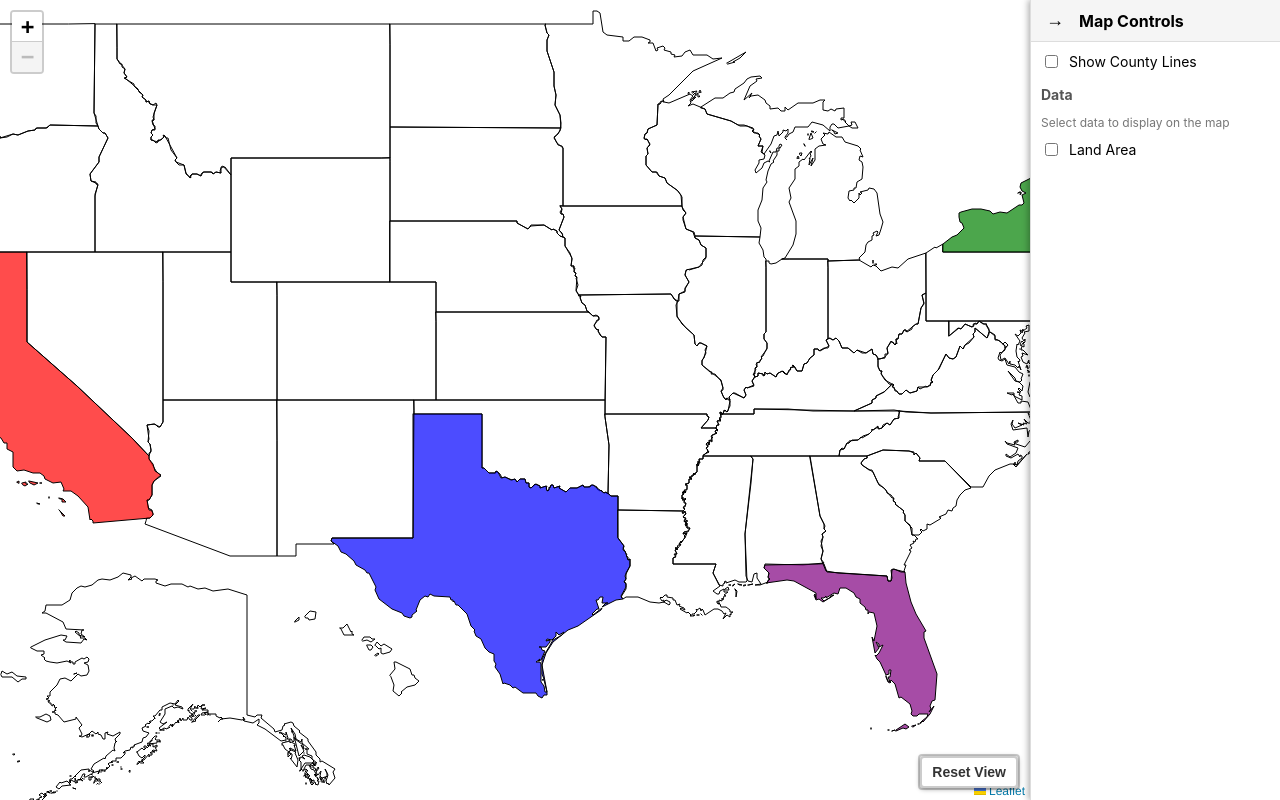
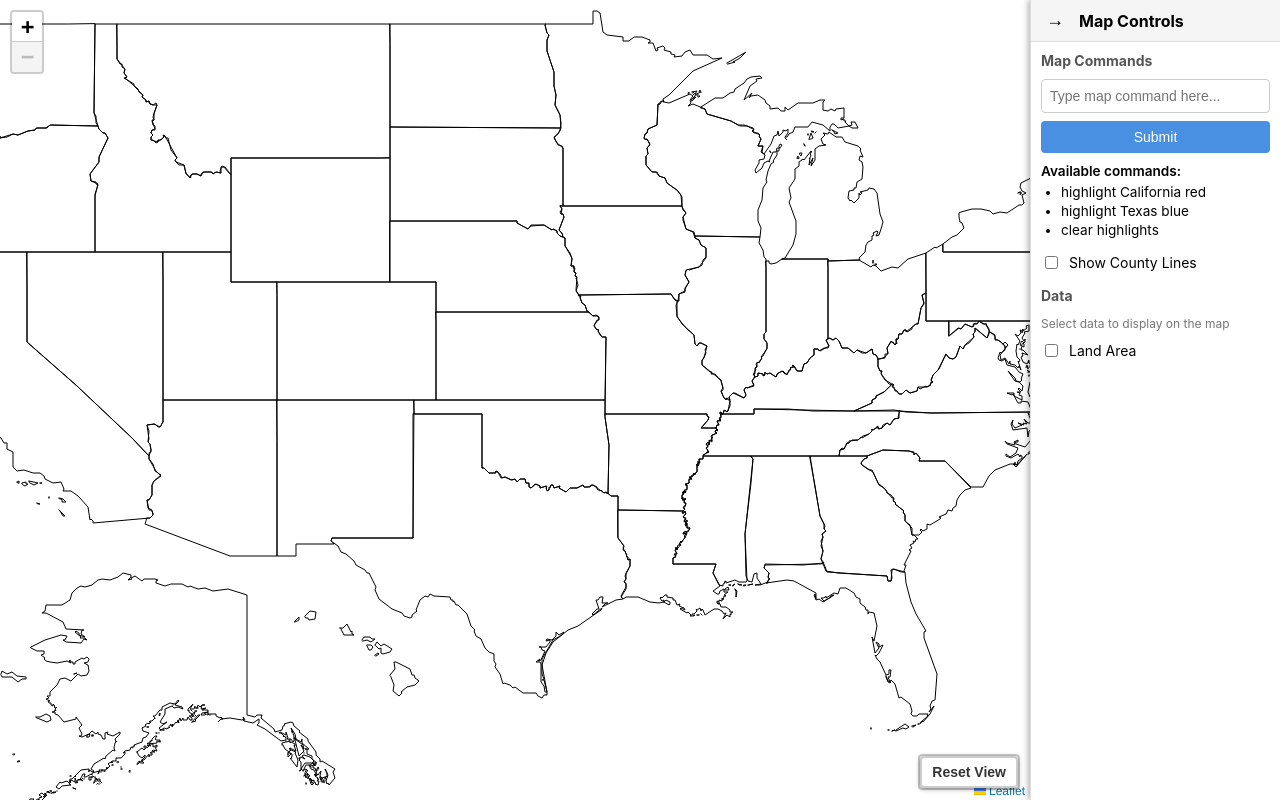
Before and after one commit to beardedjohnwick/AIDataViz, a React (Create React App) app in the folder MapData/frontend/: page / in a window 1280 px wide. Built offline with nearby package versions, Linux system fonts and the light colour scheme; no server answers.

Commit message:
v1.6.4 - NLP Dynamic Styling (Intermediary Step for LLM Integration)

```diff
--- a/MapData/frontend/src/App.js
+++ b/MapData/frontend/src/App.js
@@ -1,4 +1,4 @@
-import React, { useEffect, useState } from 'react';
+import React, { useEffect, useState, useRef } from 'react';
 import MapComponent from './components/MapComponent';
 import ControlPanel from './components/ControlPanel';
 import testApiConnection from './test-api';
@@ -7,6 +7,9 @@ import { HAWAII_CONFIG, ALASKA_CONFIG } from './data/geoUtils';
 function App() {
   const [showCounties, setShowCounties] = useState(false);
   const [showAreaInTooltip, setShowAreaInTooltip] = useState(false);
+
+  // Create a ref to access the MapComponent
+  const mapComponentRef = useRef(null);
 
   // Hawaii transformation settings
   const [hawaiiScale, setHawaiiScale] = useState(HAWAII_CONFIG.defaults.scale);
@@ -32,6 +35,13 @@ function App() {
 
   const handlePanelCollapseChange = (isCollapsed) => {
     setIsPanelCollapsed(isCollapsed);
+  };
+
+  // Handler for map commands
+  const handleMapCommand = (command) => {
+    if (mapComponentRef.current && mapComponentRef.current.handleMapCommand) {
+      mapComponentRef.current.handleMapCommand(command);
+    }
   };
 
   // Handler for Hawaii scale change
@@ -144,7 +154,10 @@ function App() {
   return (
     <div className="App" style={{ height: '100vh', width: '100%', overflow: 'hidden', display: 'flex' }}>
       <div className={`map-container ${isPanelCollapsed ? 'panel-collapsed' : ''}`}>
-        <MapComponent showCounties={showCounties} />
+        <MapComponent
+          ref={mapComponentRef}
+          showCounties={showCounties}
+        />
       </div>
 
       <ControlPanel
@@ -153,6 +166,7 @@ function App() {
         showAreaInTooltip={showAreaInTooltip}
         onAreaToggle={handleAreaToggle}
         onCollapseChange={handlePanelCollapseChange}
+        onCommandSubmit={handleMapCommand}
       />
 
       {/* Hidden Hawaii transformation controls - for debugging only */}
--- a/MapData/frontend/src/components/ControlPanel.js
+++ b/MapData/frontend/src/components/ControlPanel.js
@@ -6,15 +6,34 @@ function ControlPanel({
   onCountyToggle,
   showAreaInTooltip,
   onAreaToggle,
-  onCollapseChange
+  onCollapseChange,
+  onCommandSubmit
 }) {
   const [collapsed, setCollapsed] = useState(false);
+  const [commandInput, setCommandInput] = useState('');
 
   const togglePanel = () => {
     const newCollapsedState = !collapsed;
     setCollapsed(newCollapsedState);
     if (onCollapseChange) {
       onCollapseChange(newCollapsedState);
+    }
+  };
+
+  const handleCommandChange = (e) => {
+    setCommandInput(e.target.value);
+  };
+
+  const handleCommandSubmit = () => {
+    if (commandInput.trim() && onCommandSubmit) {
+      onCommandSubmit(commandInput);
+      setCommandInput('');
+    }
+  };
+
+  const handleKeyPress = (e) => {
+    if (e.key === 'Enter' && commandInput.trim()) {
+      handleCommandSubmit();
     }
   };
 
@@ -32,6 +51,37 @@ function ControlPanel({
       </div>
 
       <div className="control-panel-content">
+        {/* Map Command Input Section */}
+        <div className="control-panel-section">
+          <h4 className="section-title">Map Commands</h4>
+          <div className="command-input-container">
+            <input
+              type="text"
+              className="command-input"
+              placeholder="Type map command here..."
+              value={commandInput}
+              onChange={handleCommandChange}
+              onKeyPress={handleKeyPress}
+              aria-label="Map command input"
+            />
+            <button
+              className="command-submit-button"
+              onClick={handleCommandSubmit}
+              aria-label="Submit command"
+            >
+              Submit
+            </button>
+          </div>
+          <div className="command-help">
+            <p>Available commands:</p>
+            <ul>
+              <li>highlight California red</li>
+              <li>highlight Texas blue</li>
+              <li>clear highlights</li>
+            </ul>
+          </div>
+        </div>
+
         <div className="control-panel-section">
           <label className="control-toggle">
             <input
--- a/MapData/frontend/src/components/MapComponent.js
+++ b/MapData/frontend/src/components/MapComponent.js
@@ -1,4 +1,4 @@
-import React, { useState, useEffect, useRef } from 'react';
+import React, { useState, useEffect, useRef, forwardRef, useImperativeHandle } from 'react';
 import { MapContainer, TileLayer, GeoJSON, useMap } from 'react-leaflet';
 import 'leaflet/dist/leaflet.css';
 import './MapStyles.css';
@@ -214,7 +214,7 @@ const GeoJSONWithUpdates = ({ data, style, zIndex, showCounties, onFeatureSelect
 /**
  * Leaflet map component that displays US state and county boundaries
  */
-const MapComponent = ({ showCounties = true }) => {
+const MapComponent = forwardRef(({ showCounties = true }, ref) => {
   const [stateGeoJsonData, setStateGeoJsonData] = useState(null);
   const [countyGeoJsonData, setCountyGeoJsonData] = useState(null);
   const [statesLoading, setStatesLoading] = useState(true);
@@ -223,13 +223,13 @@ const MapComponent = ({ showCounties = true }) => {
   const [isZoomed, setIsZoomed] = useState(false);
   const mapRef = useRef(null);
 
+  // State variable to store highlighted counties
+  // Keys are county FIPS codes, values are fill colors
+  const [highlightedCounties, setHighlightedCounties] = useState({});
+
   // State variable to store highlighted states
   // Keys are state FIPS codes, values are fill colors
   const [highlightedStates, setHighlightedStates] = useState({});
-
-  // State variable to store highlighted counties
-  // Keys are county FIPS codes, values are fill colors
-  const [highlightedCounties, setHighlightedCounties] = useState({});
 
   // Define map bounds to restrict dragging
   // These bounds restrict primarily the top-left direction while allowing more freedom in other directions
@@ -746,7 +746,68 @@ const MapComponent = ({ showCounties = true }) => {
     alaskaTranslateY
   ]);
 
-  // Style for the state borders with dynamic highlighting
+  // Define a hardcoded dataset for states with population data
+  const stateData = {
+    '06': { population: 39000000, color: 'red' },     // California
+    '48': { population: 30000000, color: 'blue' },    // Texas
+    '12': { population: 22000000, color: 'green' },   // Florida
+    '36': { population: 19000000, color: 'orange' },  // New York
+    '17': { population: 12500000, color: 'purple' },  // Illinois
+    '42': { population: 13000000, color: 'teal' },    // Pennsylvania
+    '13': { population: 11000000, color: 'brown' },   // Georgia
+    '26': { population: 10000000, color: 'darkgreen' } // Michigan
+  };
+
+  // Function to handle map commands from the control panel
+  const handleMapCommand = (commandString) => {
+    if (!commandString) return;
+
+    // Convert to lowercase for case-insensitive matching
+    const command = commandString.toLowerCase();
+
+    if (command === 'highlight california red') {
+      setHighlightedStates({ '06': 'red' });
+    }
+    else if (command === 'highlight texas blue') {
+      setHighlightedStates({ '48': 'blue' });
+    }
+    else if (command === 'clear highlights') {
+      setHighlightedStates({});
+      setHighlightedCounties({});
+    }
+    else {
+      console.warn("Unknown command:", commandString);
+    }
+  };
+
+  // Function to determine state style based on population data
+  const getStyleForState = (feature) => {
+    // Get the FIPS code from the feature
+    const fipsCode = feature.id ||
+                    (feature.properties && (feature.properties.fips_code || feature.properties.STATEFP));
+
+    // Check if this state exists in our data
+    if (fipsCode && stateData[fipsCode]) {
+      // Apply highlight style if population is greater than 20 million
+      if (stateData[fipsCode].population > 20000000) {
+        return {
+          color: 'black',
+          weight: 1,
+          fillColor: stateData[fipsCode].color,
+          fillOpacity: 0.7
+        };
+      }
+    }
+
+    // Default style for states
+    return {
+      color: 'black',
+      weight: 1,
+      fillOpacity: 0
+    };
+  };
+
+  // Style function for states using our data-driven function
   const stateStyleFunction = (feature) => {
     // Get the FIPS code from the feature
     const fipsCode = feature.id ||
@@ -762,7 +823,6 @@ const MapComponent = ({ showCounties = true }) => {
       };
     }
 
-    // Default style for states
     return {
       color: 'black',
       weight: 1,
@@ -809,36 +869,10 @@ const MapComponent = ({ showCounties = true }) => {
     return countyStyle;
   };
 
-  // Temporary useEffect for testing dynamic styling
-  // This will highlight California and Texas after a 2 second delay
-  useEffect(() => {
-    // TEMPORARY FOR TESTING ONLY - To be removed in future steps
-    const timer = setTimeout(() => {
-      setHighlightedStates({
-        '06': 'red',    // California
-        '48': 'blue',   // Texas
-        '36': 'green',  // New York
-        '12': 'purple'  // Florida
-      });
-    }, 2000);
-
-    return () => clearTimeout(timer);
-  }, []);
-
-  // Temporary useEffect for testing dynamic county styling
-  // TEMPORARY FOR TESTING ONLY - To be removed in future steps
-  useEffect(() => {
-    const timer = setTimeout(() => {
-      setHighlightedCounties({
-        '06037': 'green',  // Los Angeles County, CA
-        '48201': 'purple', // Harris County, TX
-        '17031': 'orange', // Cook County, IL
-        '36061': 'blue'    // New York County, NY
-      });
-    }, 2000);
-
-    return () => clearTimeout(timer);
-  }, []);
+  // Expose methods to parent component through ref
+  useImperativeHandle(ref, () => ({
+    handleMapCommand
+  }));
 
   return (
     <>
@@ -955,6 +989,6 @@ const MapComponent = ({ showCounties = true }) => {
       </div>
     </>
   );
-};
+});
 
 export default MapComponent;
--- a/MapData/frontend/src/components/MapStyles.css
+++ b/MapData/frontend/src/components/MapStyles.css
@@ -208,3 +208,58 @@ path:focus {
   color: #777;
   margin-bottom: 10px;
 }
+
+/* Command Input Styles */
+.command-input-container {
+  display: flex;
+  flex-direction: column;
+  gap: 8px;
+  margin-bottom: 10px;
+}
+
+.command-input {
+  width: 100%;
+  padding: 8px;
+  border: 1px solid #ccc;
+  border-radius: 4px;
+  font-size: 14px;
+}
+
+.command-submit-button {
+  background-color: #4a90e2;
+  color: white;
+  border: none;
+  border-radius: 4px;
+  padding: 8px 12px;
+  font-size: 14px;
+  cursor: pointer;
+  transition: background-color 0.2s ease;
+}
+
+.command-submit-button:hover {
+  background-color: #3a7bc8;
+}
+
+.command-submit-button:active {
+  background-color: #2a6cb8;
+}
+
+/* Command help styling */
+.command-help {
+  margin-top: 10px;
+  font-size: 0.85rem;
+}
+
+.command-help p {
+  margin: 0 0 5px 0;
+  font-weight: 600;
+}
+
+.command-help ul {
+  margin: 0;
+  padding-left: 20px;
+}
+
+.command-help li {
+  margin-bottom: 3px;
+}
```
Also changed, not shown: 1 other file (tests, documents, lock files or other folders).
